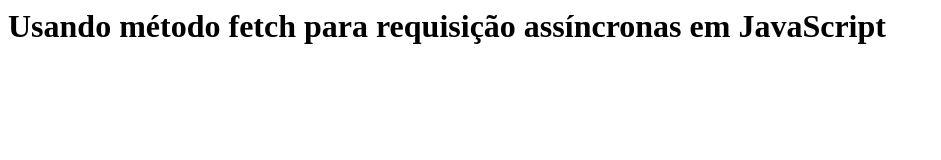
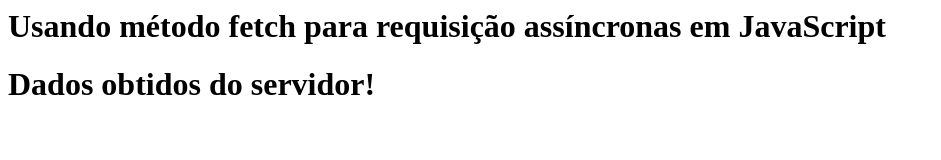
Before and after one commit to flaviomouracarvalho/SD_ASYNC_ACTIVITY, a plain HTML site: page index.html in a window 1280 px wide. Shown: the whole page, without its empty margins (0-941 px from the left). Drawn offline with Linux system fonts and the light colour scheme; no server answers.

Commit message:
Código implementado conforme enunciado da atividade.

```diff
--- a/index.html
+++ b/index.html
@@ -1,6 +1,7 @@
 <html>
     <head><meta charset="UTF-8"></head>
     <h1>Usando método fetch para requisição assíncronas em JavaScript</h1>
+    <div id="mensagem"></div>
     <div id="dados"></div>
 </html>
 <script>
@@ -10,4 +11,5 @@
         document.querySelector("#dados").innerHTML = JSON.stringify(object);
     }
     request()
+    document.querySelector("#mensagem").innerHTML = "<h1>Dados obtidos do servidor!</h2>"
 </script>
```
